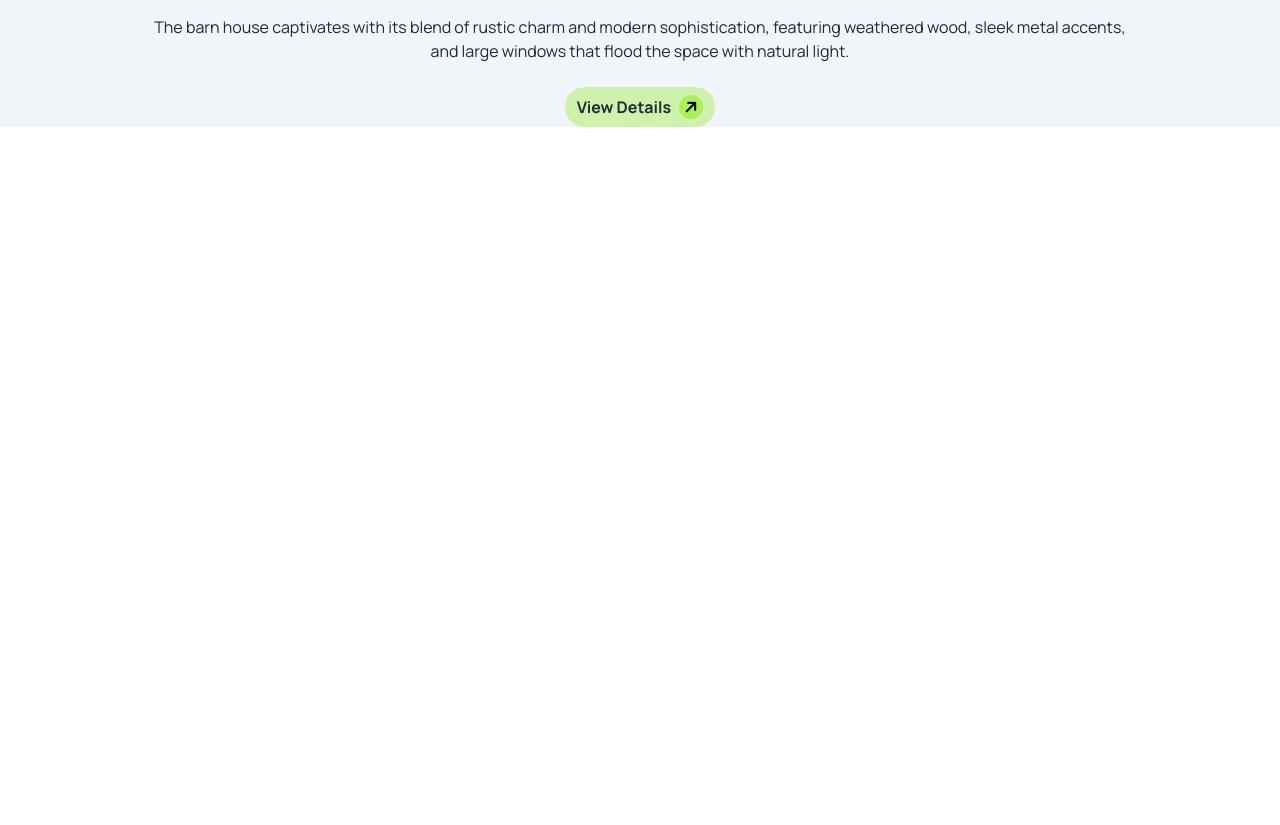
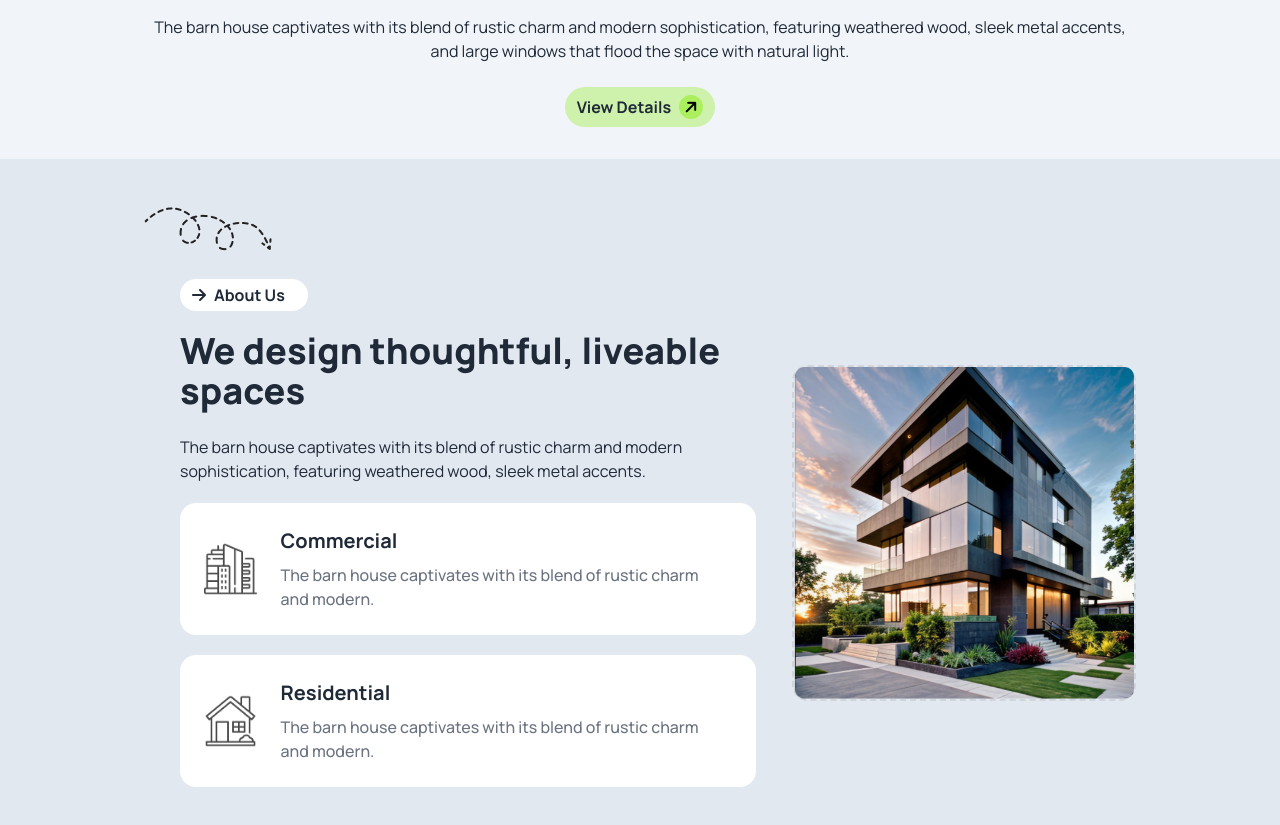
Before and after one commit to TurjoSiam/assignment-3, a plain HTML site: page index.html in a window 1280 px wide. Shown: the part 591-1416 px from the top of the page. Before the commit the page ends 800 px from the top, so only its background shows below. Drawn offline with nearby package versions, Linux system fonts and the light colour scheme.

Commit message:
we-design-thoughtful section added

```diff
--- a/index.html
+++ b/index.html
@@ -22,16 +22,17 @@
 </head>
 <body class="font-manrope">
     <header class="container mx-auto px-5 lg:px-36 bg-slate-100">
-    <!-- navbar -->
+
+<!-- navbar section starts here -->
     <nav class="flex items-center justify-between pt-9 lg:pt-12">
-      <!-- icon -->
+      <!-- navbar icon -->
       <div class="flex items-center space-x-1">
         <div class="rounded-full w-3 h-3 bg-[#ABEF5F] p-3 flex items-center justify-center">
           <i class="fa-solid fa-arrow-right transform -rotate-45"></i>
         </div>
         <h2 class="text-3xl font-extrabold">Rinterio</h2>
       </div>
-      <!-- nav menus -->
+      <!-- navbar menus -->
       <div>
         <ul class="lg:space-x-8 lg:flex lg:inline-flex lg:items-center hidden">
           <li class="text-black font-bold hover:text-black hover:font-bold">Home</li>
@@ -41,7 +42,7 @@
           <li class="text-gray-400 hover:text-black hover:font-bold">Contact Us</li>
         </ul>
       </div>
-      <!-- nav button -->
+      <!-- navbar buttons -->
       <div class="lg:flex lg:items-center lg:space-x-3 hidden">
         <div class="rounded-full w-3 h-3 bg-white p-4 flex items-center justify-center">
           <i class="fa-solid fa-magnifying-glass text-gray-400"></i>
@@ -60,20 +61,72 @@
         <i class="fa-solid fa-bars text-gray-400"></i>
       </div>
     </nav>
-    <!-- banner section -->
-    <section class="flex flex-col items-center space-y-6">
+<!-- navbar section ends here -->
+
+<!-- banner section starts here -->
+    <section class="flex flex-col items-center space-y-6 pb-8">
+      <!-- banner image -->
       <img src="./assets/banner.png" alt="banner of website">
+      <!-- banner title -->
       <h1 class="text-4xl lg:text-6xl font-extrabold text-center">A barn house of this design has a striking appearance</h1>
+      <!-- banner description -->
       <p class="text-center">The barn house captivates with its blend of rustic charm and modern sophistication, featuring weathered wood, sleek metal accents, and large windows that flood the space with natural light.</p>
-      <div class="bg-[#ABEF5F80] rounded-full flex items-center space-x-2 px-3 py-2 mt-3">
+      <!-- banner button -->
+      <div class="bg-[#ABEF5F80] rounded-full flex items-center space-x-2 px-3 py-2">
         <h4 class="font-bold">View Details</h4>
         <div class="rounded-full w-3 h-3 bg-[#ABEF5F] p-3 flex items-center justify-center">
           <i class="fa-solid fa-arrow-right transform -rotate-45 text-black"></i>
         </div>
       </div>
     </section>
-
+<!-- banner section ends here -->
     </header>
+    <main>
+<!-- design thoughtful section starts here -->
+      <section class="relative container mx-auto px-5 lg:px-36 py-8 lg:py-24 bg-slate-200 flex flex-col lg:flex-row items-center lg:justify-between space-y-6 lg:space-x-9">
+        <!-- vector image -->
+        <div class="absolute top-12 hidden lg:block">
+          <img src="./assets/Vector.png" alt="vector image">
+         </div>
+        <!-- description side -->
+        <div class="space-y-5 flex flex-col lg:items-start items-center">
+          <div class="rounded-full bg-white w-32 px-3 py-1 flex items-center space-x-2">
+            <i class="fa-solid fa-arrow-right"></i>
+            <h4 class="font-bold">About Us</h4>
+          </div>
+          <!-- title and description -->
+          <div class="space-y-6">
+            <h2 class="text-4xl font-extrabold text-center lg:text-left">We design thoughtful, liveable spaces</h2>
+            <p class="text-center lg:text-left">The barn house captivates with its blend of rustic charm and modern sophistication, featuring weathered wood, sleek metal accents.</p>
+          </div>
+          <!-- card 1 -->
+          <div class="flex items-center justify-start p-6 rounded-2xl bg-white">
+            <div>
+              <img src="./assets/commercial.png" alt="building logo">
+            </div>
+            <div class="ml-6 pr-7 space-y-2">
+              <h4 class="text-xl font-bold">Commercial</h4>
+              <p class="font-medium text-gray-500">The barn house captivates with its blend of rustic charm and modern.</p>
+            </div>
+          </div>
+          <!-- card 2 -->
+          <div class="flex items-center justify-start p-6 rounded-2xl bg-white">
+            <div>
+              <img src="./assets/residential.png" alt="building logo">
+            </div>
+            <div class="ml-6 pr-7 space-y-2">
+              <h4 class="text-xl font-bold">Residential</h4>
+              <p class="font-medium text-gray-500">The barn house captivates with its blend of rustic charm and modern.</p>
+            </div>
+          </div>
+        </div>
+        <!-- image side -->
+        <div class="rounded-2xl border-dashed border-2 border-gray-300">
+          <img src="./assets/Rectangle.png" alt="building photo">
+        </div>
+      </section>
+<!-- design thoughtful section ends here -->
+    </main>
 
 </body>
 </html>
```
